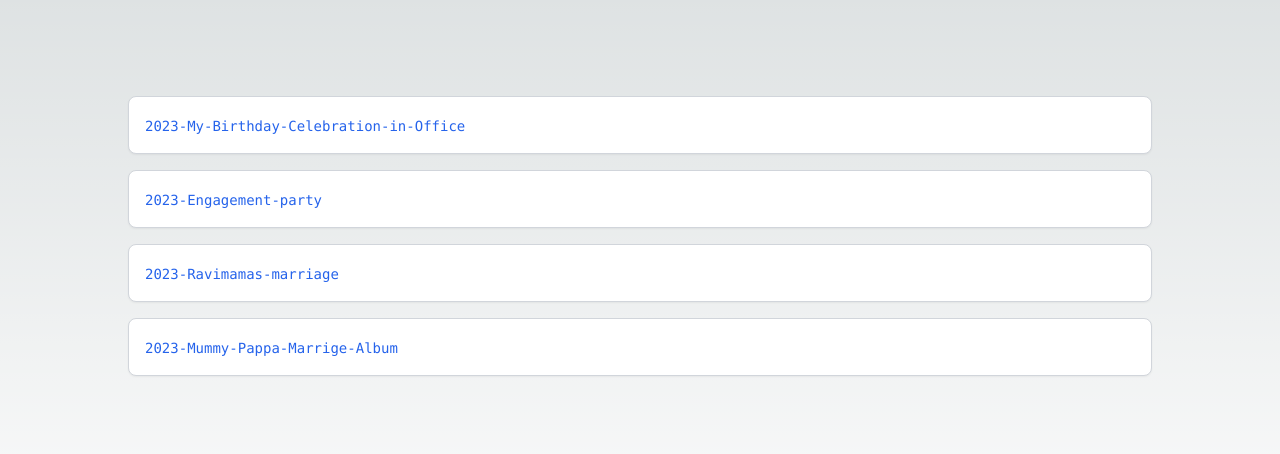
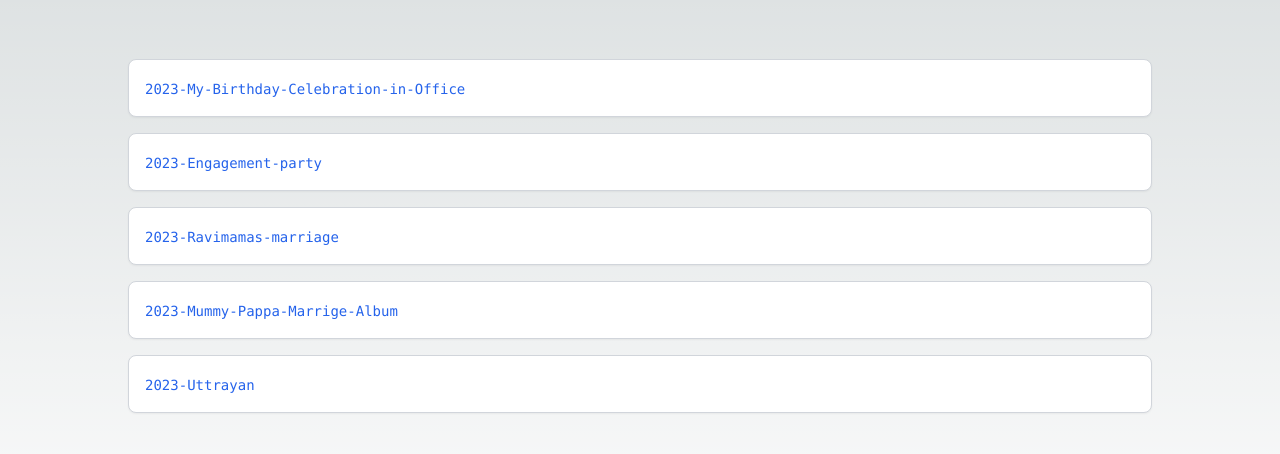
Before and after one commit to FamilyWebsites/nextjs_image_gallary_test_5, a Next.js app: page / in a window 1280 px wide. Shown: the part 164-618 px from the top of the page. Built offline with nearby package versions, Linux system fonts and the light colour scheme.

Commit message:
Update page.tsx

```diff
--- a/src/app/page.tsx
+++ b/src/app/page.tsx
@@ -3,7 +3,8 @@ export default function Home() {
     '2023-My-Birthday-Celebration-in-Office',
     '2023-Engagement-party',
     '2023-Ravimamas-marriage',
-    '2023-Mummy-Pappa-Marrige-Album'
+    '2023-Mummy-Pappa-Marrige-Album',
+    '2023-Uttrayan'
   ];
 
 return (
```
